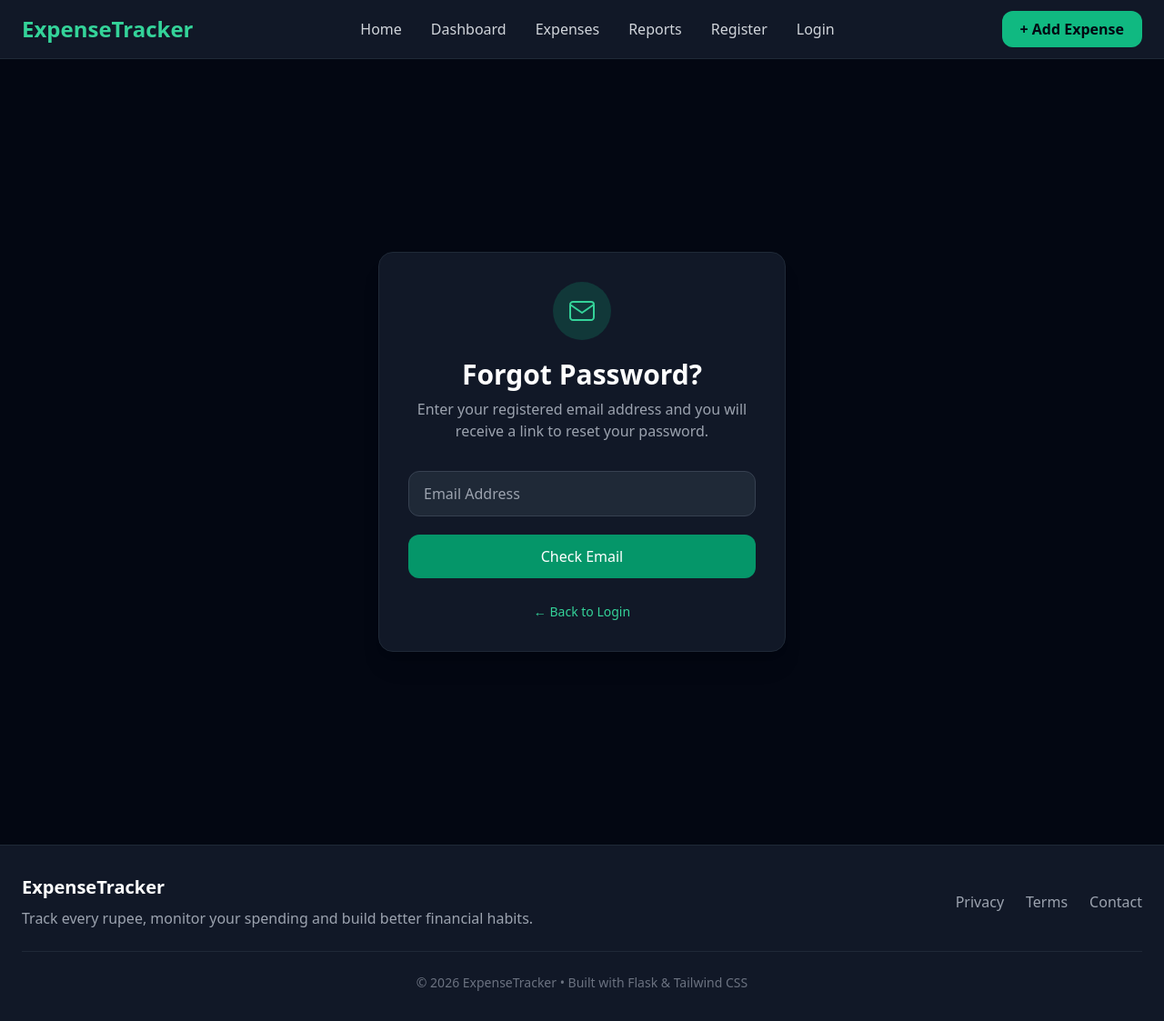
After one commit to CodeWithHarsh143/Expensense-Tracker-Website, a Flask app: page /forgot-password in a window 1280 px wide. The commit adds this page. Shown: the whole page at 91% size. Run offline with Flask 3, Linux system fonts and the light colour scheme; some libraries are stand-ins or nearby versions.

Commit message:
Additing Authentication like login, register and forget password forms

```diff
--- /dev/null
+++ b/forms.py
@@ -0,0 +1,60 @@
+from flask_wtf import FlaskForm
+from wtforms import StringField, SubmitField , EmailField , PasswordField,IntegerField
+from wtforms.validators import DataRequired, URL , Email, EqualTo, Length
+
+class RegisterForm(FlaskForm):
+    email = EmailField("Email",render_kw={"placeholder": "Email" , "class": "w-full bg-gray-800 border border-gray-700 rounded-xl px-4 py-3 text-white focus:outline-none focus:border-emerald-500"}, validators=[DataRequired(), Email()])
+    password = PasswordField("Password",render_kw={"placeholder": "Password" , "class": "w-full bg-gray-800 border border-gray-700 rounded-xl px-4 py-3 text-white focus:outline-none focus:border-emerald-500"}, validators=[DataRequired()])
+    name = StringField("Name",render_kw={"placeholder": "Full Name" , "class": "w-full bg-gray-800 border border-gray-700 rounded-xl px-4 py-3 text-white focus:outline-none focus:border-emerald-500"}, validators=[DataRequired()])
+    conformed_password = PasswordField("Confirm Password",render_kw={"placeholder": "Confirm Password" , "class": "w-full bg-gray-800 border border-gray-700 rounded-xl px-4 py-3 text-white focus:outline-none focus:border-emerald-500"}, validators=[DataRequired()])
+    submit = SubmitField("Create Account", render_kw={"class": "w-full bg-emerald-500 hover:bg-emerald-600 text-white font-bold py-3 px-4 rounded-xl focus:outline-none focus:shadow-outline"})
+class LoginForm(FlaskForm):
+    email = EmailField("Email",render_kw={"placeholder": "Email" , "class": "w-full bg-gray-800 border border-gray-700 rounded-xl px-4 py-3 text-white focus:outline-none focus:border-emerald-500"}, validators=[DataRequired(), Email()])
+    password = PasswordField("Password",render_kw={"placeholder": "Password" , "class": "w-full bg-gray-800 border border-gray-700 rounded-xl px-4 py-3 text-white focus:outline-none focus:border-emerald-500"}, validators=[DataRequired()])
+    submit = SubmitField("Login", render_kw={"class": "w-full bg-emerald-500 hover:bg-emerald-400 text-gray-950 font-semibold py-3 rounded-xl transition"})
+class ChangePasswordForm(FlaskForm):
+    new_password = PasswordField(
+        "New Password",
+        validators=[DataRequired(), Length(min=8)],
+        render_kw={
+            "placeholder": "New Password",
+            "class": "w-full bg-gray-800 border border-gray-700 rounded-xl px-4 py-3 text-white focus:outline-none focus:border-emerald-500"
+        }
+    )
+
+    confirm_password = PasswordField(
+        "Confirm New Password",
+        validators=[
+            DataRequired(),
+            EqualTo("new_password", message="Passwords must match")
+        ],
+        render_kw={
+            "placeholder": "Confirm New Password",
+            "class": "w-full bg-gray-800 border border-gray-700 rounded-xl px-4 py-3 text-white focus:outline-none focus:border-emerald-500"
+        }
+    )
+    submit = SubmitField(
+        "Change Password",
+        render_kw={
+            "class": "w-full bg-emerald-500 hover:bg-emerald-600 text-white font-bold py-3 px-4 rounded-xl focus:outline-none focus:shadow-outline"
+        }
+    )
+
+class ForgotPasswordForm(FlaskForm):
+
+    email = StringField(
+        validators=[
+            DataRequired(),
+            Email()
+        ],
+        render_kw={
+            "placeholder": "Email Address",
+            "class": "w-full bg-gray-800 border border-gray-700 rounded-xl px-4 py-3 text-white focus:outline-none focus:border-emerald-500"
+        }
+    )
+    submit = SubmitField(
+        "Check Email",
+        render_kw={
+            "class": "w-full bg-emerald-500 hover:bg-emerald-600 text-white font-bold py-3 px-4 rounded-xl focus:outline-none focus:shadow-outline"
+        }
+    )
--- a/main.py
+++ b/main.py
@@ -1,5 +1,5 @@
 from datetime import date
-from flask import Flask, abort, render_template, redirect, url_for, flash
+from flask import Flask, abort, render_template, redirect, url_for, flash , request
 from flask_bootstrap import Bootstrap5
 from flask_ckeditor import CKEditor
 from flask_gravatar import Gravatar
@@ -13,6 +13,8 @@ import smtplib
 import os
 from dotenv import load_dotenv
 from datetime import date
+#forms
+from forms import ChangePasswordForm, RegisterForm , LoginForm , ForgotPasswordForm
 load_dotenv()
 app = Flask(__name__)
 app.config["SECRET_KEY"] = os.environ.get("secret_key")
@@ -27,21 +29,110 @@ db = SQLAlchemy(model_class=Base)
 db.init_app(app)
 login_manager = LoginManager()
 login_manager.init_app(app)
-# User DataBase
-class User(db.Model , UserMixin):
-  __tablename__ = "users"
-
+ #User DataBase
+class User(db.Model, UserMixin):
+    __tablename__ = "users"
+    id: Mapped[int] = mapped_column(Integer, primary_key=True)
+    email: Mapped[str] = mapped_column(String(100), unique=True, nullable=False)
+    password: Mapped[str] = mapped_column(String(100), nullable=False)
+    name: Mapped[str] = mapped_column(String(100), nullable=False)
+    conformed_password: Mapped[str] = mapped_column(String(100), nullable=False)
+with app.app_context():
+    db.create_all()
 @app.route("/")
 def home():
     return render_template("index.html")
 
-@app.route("/login")
+@app.route("/login",methods = ["GET","POST"])
 def login():
-    return render_template("login.html")
+    form = LoginForm()
+    if form.validate_on_submit():
+        email = (form.email.data or "").strip()
+        password = (form.password.data or "").strip()
+        user = User.query.filter_by(email=email).first()
+        if user and check_password_hash(user.password, password):
+            login_user(user)
+            flash("Logged in successfully!", "success")
+            return redirect(url_for("home"))
+        else:
+            flash("Invalid email or password. Please try again.", "danger")
+            return redirect(url_for("login"))
+    return render_template("login.html", form=form)
 
-@app.route("/register")
+@app.route("/register" , methods = ["GET","POST"])
 def register():
-    return render_template("register.html")
-
+    form = RegisterForm()
+    if form.validate_on_submit():
+        email = (form.email.data or "").strip()
+        password = (form.password.data or "").strip()
+        name = (form.name.data or "").strip()
+        conformed_password = (form.conformed_password.data or "").strip()
+        if(conformed_password!=password):
+            flash("Conformed Password does'nt match the password" , "danger")
+            return redirect(url_for("register"))
+        user = User.query.filter_by(email=email).first()
+        if user:
+            flash("Email already exists. Please log in instead.", "warning")
+            return redirect(url_for("login"))
+        if form.errors:
+            flash("Please fill all the fields" , "danger")
+            return redirect(url_for("register"))
+        new_user = User(
+          email=email,
+          password=generate_password_hash(password, method='scrypt', salt_length=8),
+          name=name,
+          conformed_password=generate_password_hash(conformed_password, method='scrypt', salt_length=8)
+        )
+        db.session.add(new_user)
+        db.session.commit()
+        flash("Account created successfully!", "success")
+        return redirect(url_for("login"))
+    return render_template("register.html",form=form)
+@app.route("/logout")
+@login_required
+def logout():
+    logout_user()
+    flash("You have been logged out.", "info")
+    return redirect(url_for("home"))
+@app.route("/change-password", methods=["GET", "POST"])
+def change_password():
+    email = request.args.get("email")
+    if not email:
+        flash("Email is required to change password.", "danger")
+        return redirect(url_for("login"))
+    form = ChangePasswordForm()
+    if form.validate_on_submit():
+        new_password = form.new_password.data.strip()
+        confirm_password = form.confirm_password.data.strip()
+        if new_password != confirm_password:
+            flash("Passwords do not match. Please try again.", "danger")
+            return redirect(url_for("change_password"))
+        user = User.query.filter_by(email=email).first()
+        if not user:
+          flash("Email is not existed","danger")
+          return redirect(url_for('Login'))
+        if new_password == user.password:
+            flash("New password should be different than the previous password","danger")
+            return redirect(url_for('change_password'))
+        user.password = generate_password_hash(new_password, method='scrypt', salt_length=8)
+        db.session.commit()
+        flash("Password changed successfully!", "success")
+        return redirect(url_for("login"))
+    return render_template("change_password.html", form=form)
+@app.route("/forgot-password", methods=["GET", "POST"])
+def forgot_password():
+    form = ForgotPasswordForm()
+    if form.validate_on_submit():
+        email = form.email.data.strip()
+        user = User.query.filter_by(email=email).first()
+        if not user:
+            flash("Email not found. Please check and try again.", "danger")
+            return redirect(url_for("forgot_password"))
+        # Here you would typically send a password reset email with a token
+        return redirect(url_for("change_password" , email=email))
+    return render_template("verification_email.html", form=form)
+@login_manager.user_loader
+def load_user(user_id):
+    return User.query.get(int(user_id))
 if __name__ == "__main__":
     app.run(debug=True)
--- a/templates/components/navbar.html
+++ b/templates/components/navbar.html
@@ -44,6 +44,7 @@
                     Reports
 
                 </a>
+                {% if not current_user.is_authenticated %}
                 <a href="/register"
                     class="text-gray-300 hover:text-emerald-400 transition-colors">
 
@@ -58,7 +59,13 @@
                 </a>
 
             </div>
+            {%else%}
+            <a href="{{ url_for('logout') }}"
+                    class="text-gray-300 hover:text-emerald-400 transition-colors">
 
+                    Logout
+                </a>
+            {% endif %}
             <!-- Button -->
 
             <a href="/add-expense"
--- /dev/null
+++ b/templates/verification_email.html
@@ -0,0 +1,78 @@
+{% extends "base.html" %}
+
+{% block title %}
+Forgot Password
+{% endblock %}
+
+{% block content %}
+
+<div class="min-h-screen flex items-center justify-center bg-gray-950 px-4">
+
+    <div class="w-full max-w-md bg-gray-900 border border-gray-800 rounded-2xl p-8 shadow-xl">
+
+        <div class="text-center">
+
+            <div class="w-16 h-16 mx-auto rounded-full bg-emerald-500/20 flex items-center justify-center">
+
+                <svg xmlns="http://www.w3.org/2000/svg"
+                     fill="none"
+                     viewBox="0 0 24 24"
+                     stroke-width="1.5"
+                     stroke="currentColor"
+                     class="w-8 h-8 text-emerald-400">
+
+                    <path stroke-linecap="round"
+                          stroke-linejoin="round"
+                          d="M21.75 6.75v10.5A2.25 2.25 0 0119.5 19.5h-15A2.25 2.25 0 012.25 17.25V6.75M21.75 6.75L12 13.5 2.25 6.75M21.75 6.75A2.25 2.25 0 0019.5 4.5h-15A2.25 2.25 0 002.25 6.75" />
+
+                </svg>
+
+            </div>
+
+            <h1 class="text-3xl font-bold text-white mt-5">
+                Forgot Password?
+            </h1>
+
+            <p class="text-gray-400 mt-2">
+                Enter your registered email address and you will receive a link to reset your password.
+            </p>
+
+        </div>
+
+        <form method="POST" class="mt-8 space-y-5">
+
+            {{ form.hidden_tag() }}
+
+            <div>
+
+                {{ form.email() }}
+
+                {% for error in form.email.errors %}
+                    <p class="text-red-400 text-sm mt-1">
+                        {{ error }}
+                    </p>
+                {% endfor %}
+
+            </div>
+
+            <div>
+                {{ form.submit(class_="w-full bg-emerald-600 text-white py-3 rounded-xl hover:bg-emerald-700 transition") }}
+            </div>
+        </form>
+
+        <div class="mt-6 text-center">
+
+            <a href="{{ url_for('login') }}"
+               class="text-emerald-400 hover:text-emerald-300 text-sm transition">
+
+                ← Back to Login
+
+            </a>
+
+        </div>
+
+    </div>
+
+</div>
+
+{% endblock %}
```
Also changed, not shown: templates/change_password.html (added, +57 -0 lines), templates/index.html (+15 -0 lines), templates/login.html (+42 -65 lines), templates/register.html (+57 -73 lines).
